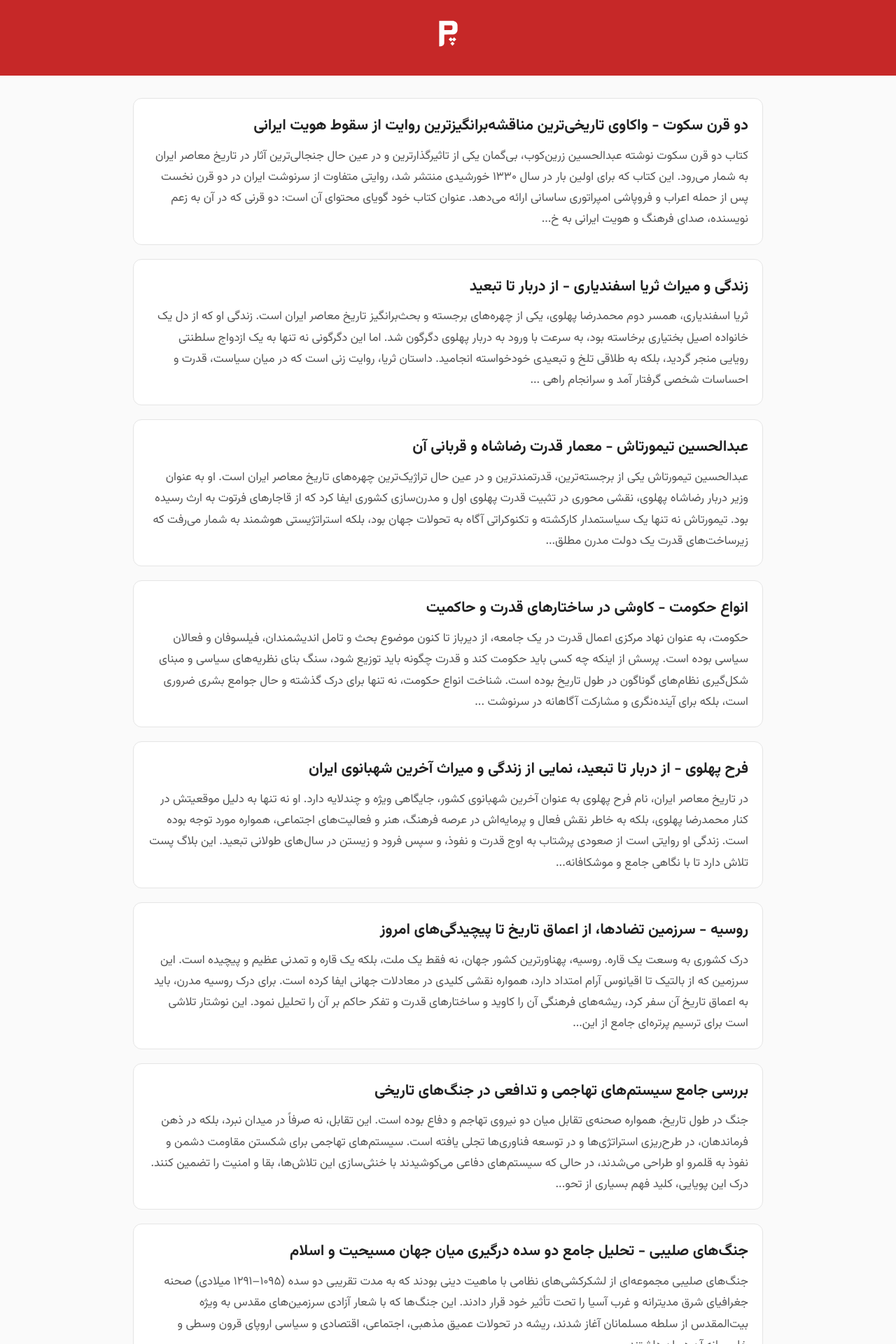
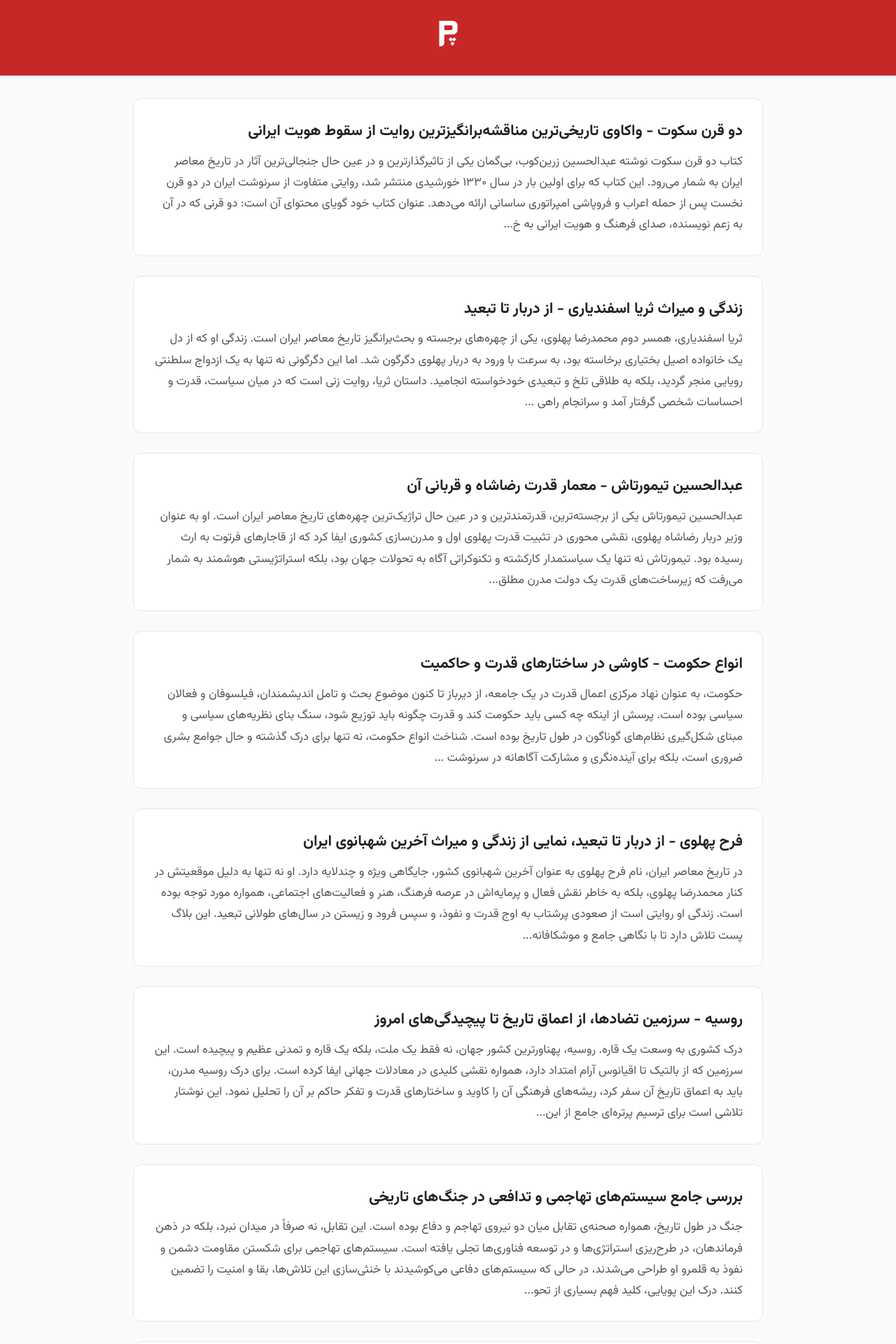
Before and after one commit to darkblog/darkblog.github.io, a Jekyll site: the page built from index.html, in a window 1280 px wide. Shown: the top 1920 px of the page at 70% size. Built offline with Jekyll 4.4.1, drawn with Linux system fonts in a browser that asks for light colours.

Commit message:
Update index.html

```diff
--- a/index.html
+++ b/index.html
@@ -31,7 +31,7 @@ layout: null
   --accent:#c62828;
   --radius:.75rem;
   --w:min(92%,900px);
-  --lg:1.25rem;
+  --lg:1.75rem;
 }
 
 *{margin:0;padding:0;box-sizing:border-box}
```
